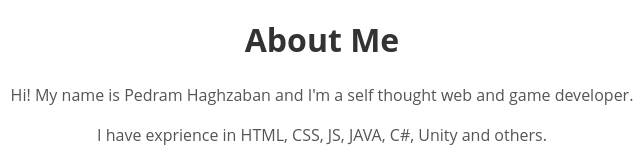
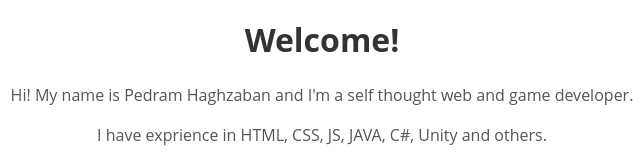
Before and after one commit to elastiboy/elastiboy.github.io, a plain HTML site: page index.html in a window 1280 px wide. Shown: the part 338-498 px from the top of the page, 318-958 px from the left. Drawn offline with Linux system fonts and the light colour scheme.

Commit message:
Update index.html

```diff
--- a/index.html
+++ b/index.html
@@ -19,7 +19,7 @@
   <div class="container">
     <div class="about">
       <div class="about-author"><img src = "me.jpg" width:"50" height="50" alt ="Pedram Haghzaban"></div>
-  <h1 class="about-title">About Me</h1>
+  <h1 class="about-title">Welcome!</h1>
       <div class="about-content"><p>Hi!  My name is Pedram Haghzaban and I'm a self thought web and game developer.</p>
     <p>I have exprience in HTML, CSS, JS, JAVA, C#, Unity and others.</p>
     <p>For more information, please contact me via contact page or via the social links below.</p>
```
